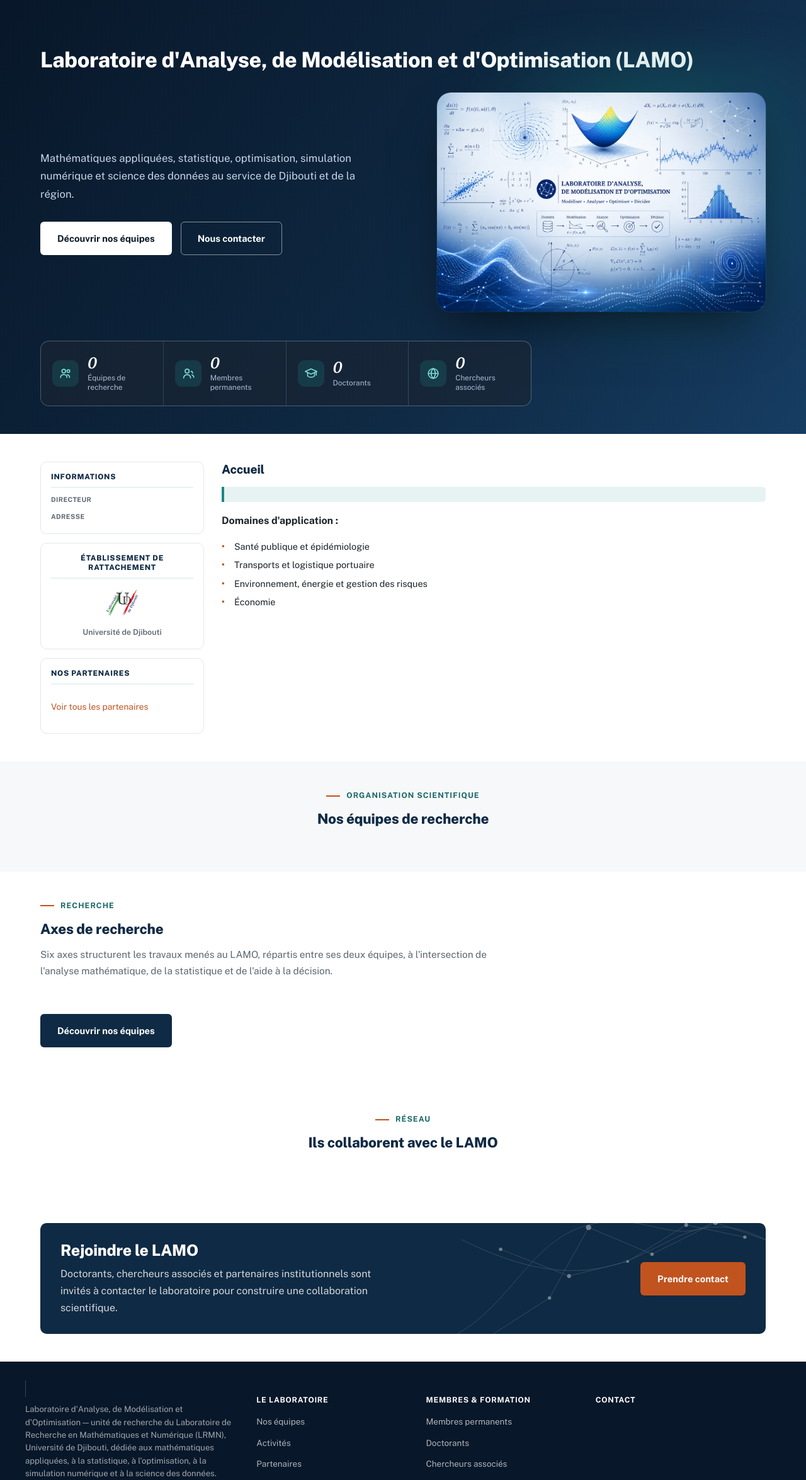
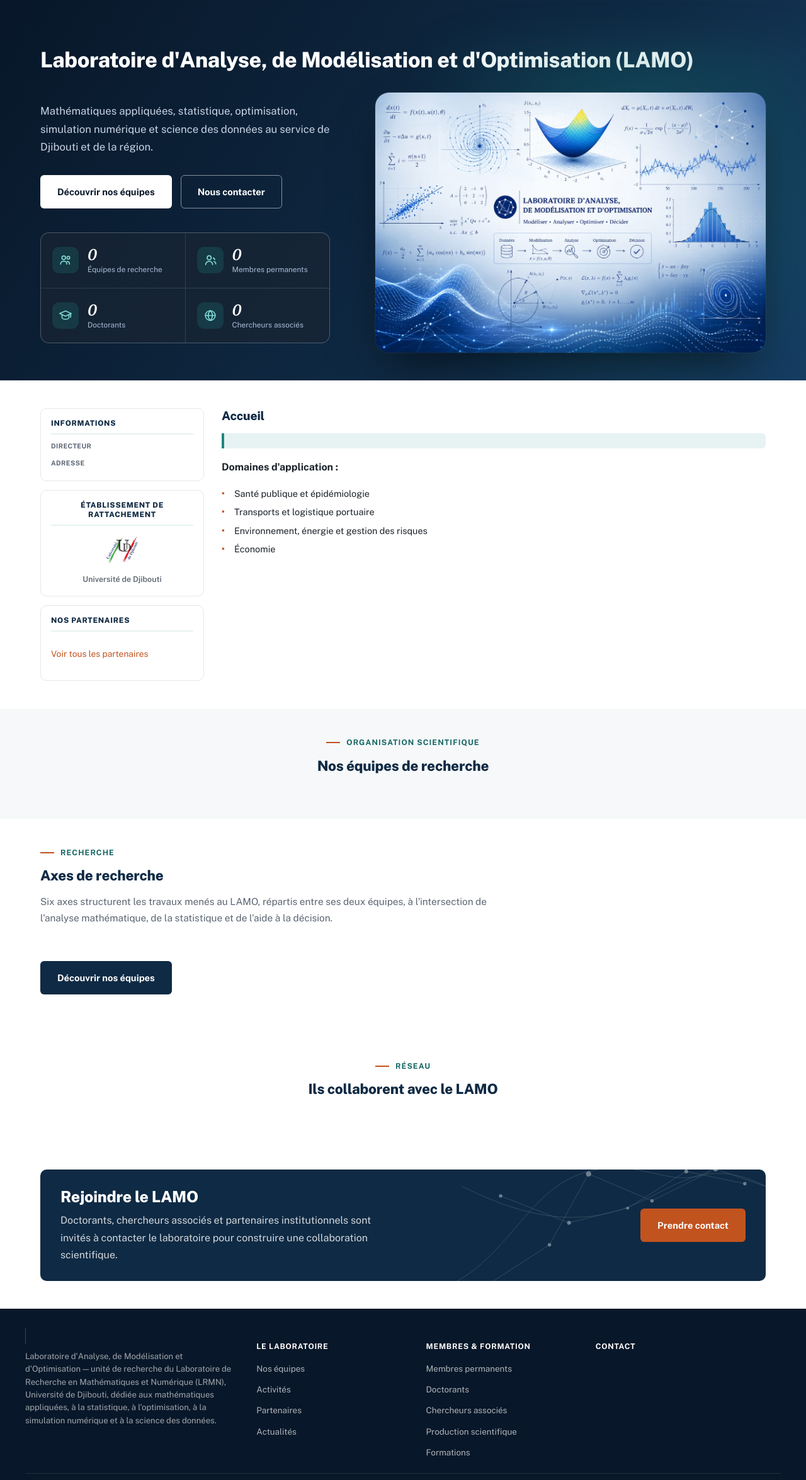
Before and after one commit to laboratoiredjib-lang/lamo, a Django app: page / in a window 1280 px wide. Shown: the part 89-2439 px from the top of the page at 63% size. Run offline with Django 5.2, Linux system fonts and the light colour scheme; data comes from the database, SQL or seed files in the repository; data that the repository does not hold is empty; parts of the project's set-up code (start-up, migrations or seed data) failed here and were passed over.

Commit message:
Hero accueil : regroupe le texte et les statistiques à gauche, agrandit l'image à droite
- Les statistiques (équipes, membres, doctorants, chercheurs associés)
  rejoignent le texte et les boutons dans la colonne de gauche, en
  grille 2x2
- La colonne de droite est désormais entièrement dédiée à l'illustration,
  agrandie (0.92fr / 1.18fr) pour plus d'impact visuel
- Le titre reste sur une seule ligne en pleine largeur au-dessus

Co-Authored-By: Claude Sonnet 5 <noreply@anthropic.com>

```diff
--- a/lab/static/lab/css/style.css
+++ b/lab/static/lab/css/style.css
@@ -325,7 +325,7 @@ p { margin: 0 0 1em; color: var(--ink); }
   font-size: clamp(1.5rem, 2.65vw, 2.3rem); color: #fff; margin: 0 0 32px; line-height: 1.15;
   white-space: nowrap; opacity: 0; animation: member-enter-left .8s var(--ease-out) .05s forwards;
 }
-.hero-v3-grid { display: grid; grid-template-columns: 1.1fr 1fr; gap: 56px; align-items: center; }
+.hero-v3-grid { display: grid; grid-template-columns: 0.92fr 1.18fr; gap: 48px; align-items: center; }
 .hero-v3-text .lede {
   color: #c7d4e6; font-size: 1.05rem; max-width: 500px; margin-bottom: 30px;
   opacity: 0; animation: member-enter-left .8s var(--ease-out) .2s forwards;
@@ -353,7 +353,7 @@ p { margin: 0 0 1em; color: var(--ink); }
   0%, 100% { transform: translateY(0); }
   50% { transform: translateY(-12px); }
 }
-.hero-v3-stats { margin-top: 46px; }
+.hero-v3-stats { grid-template-columns: repeat(2, 1fr); max-width: 460px; margin-top: 38px; }
 
 @media (max-width: 980px) {
   .hero-v3-grid { grid-template-columns: 1fr; gap: 34px; }
--- a/lab/templates/lab/home.html
+++ b/lab/templates/lab/home.html
@@ -13,16 +13,7 @@
         <a href="{% url 'lab:team_list' %}" class="btn btn-hero-primary">Découvrir nos équipes</a>
         <a href="{% url 'lab:contact' %}" class="btn btn-hero-line">Nous contacter</a>
       </div>
-    </div>
-    <div class="hero-v3-media">
-      <div class="hero-v3-media-glow"></div>
-      <div class="hero-v3-media-frame">
-        <img src="{% static 'lab/img/hero_math_banner.jpg' %}" alt="Mathématiques appliquées — LAMO" loading="eager">
-      </div>
-    </div>
-  </div>
 
-  <div class="container">
       <div class="hero-v2-stats hero-v3-stats">
         <div class="hero-v2-stat">
           <span class="hero-v2-stat-icon">
@@ -47,6 +38,13 @@
             <svg viewBox="0 0 24 24" fill="none" stroke="currentColor" stroke-width="1.8" stroke-linecap="round" stroke-linejoin="round"><circle cx="12" cy="12" r="8.5"/><path d="M3.5 12h17"/><path d="M12 3.5c2.4 2.4 3.7 5.4 3.7 8.5s-1.3 6.1-3.7 8.5c-2.4-2.4-3.7-5.4-3.7-8.5S9.6 5.9 12 3.5Z"/></svg>
           </span>
           <div class="hero-v2-stat-text"><div class="num" data-count="{{ stats.associates }}">0</div><div class="lbl">Chercheurs associés</div></div>
+        </div>
+      </div>
+    </div>
+    <div class="hero-v3-media">
+      <div class="hero-v3-media-glow"></div>
+      <div class="hero-v3-media-frame">
+        <img src="{% static 'lab/img/hero_math_banner.jpg' %}" alt="Mathématiques appliquées — LAMO" loading="eager">
       </div>
     </div>
   </div>
```
Lines whose indentation alone changed are shown as unchanged.
